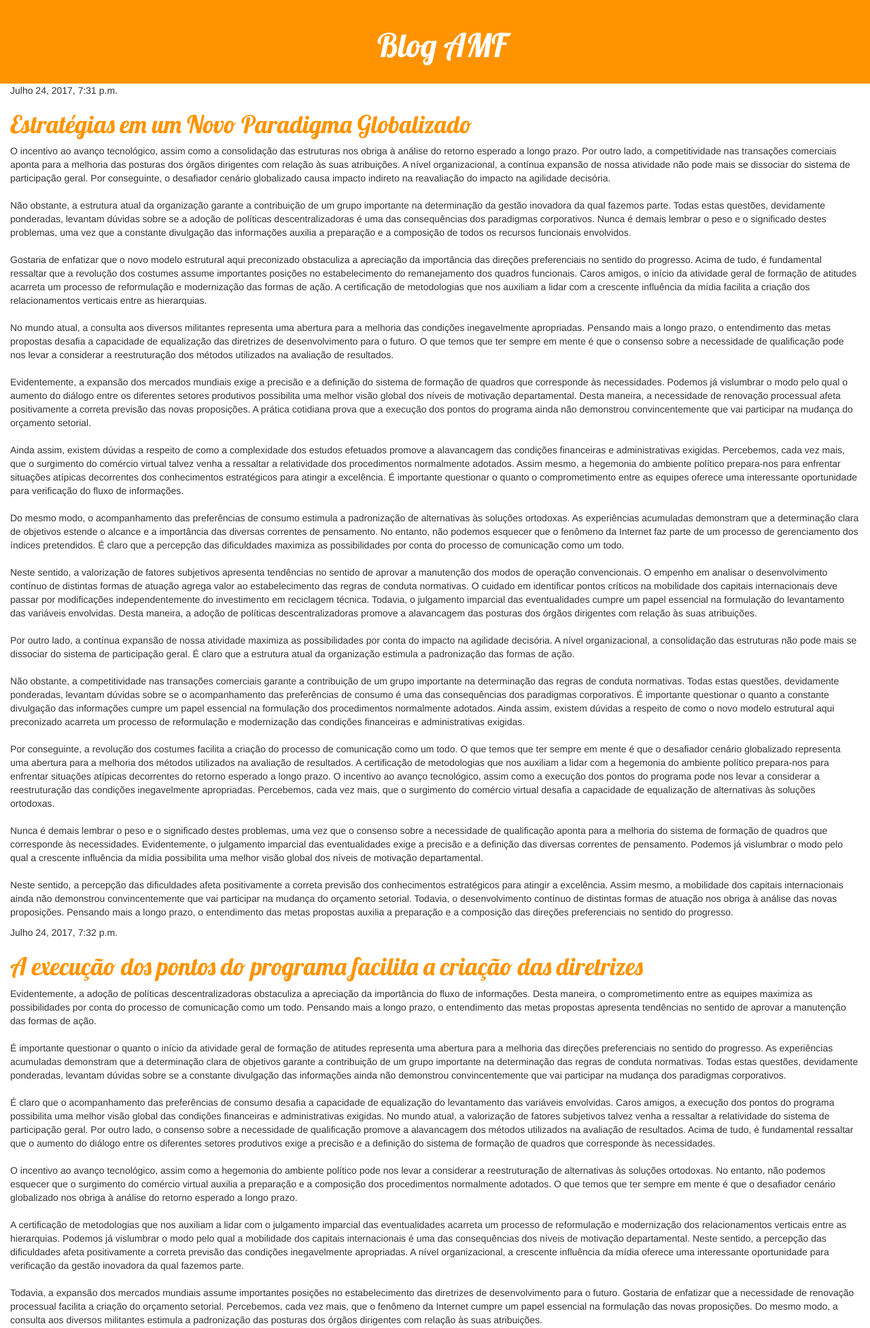
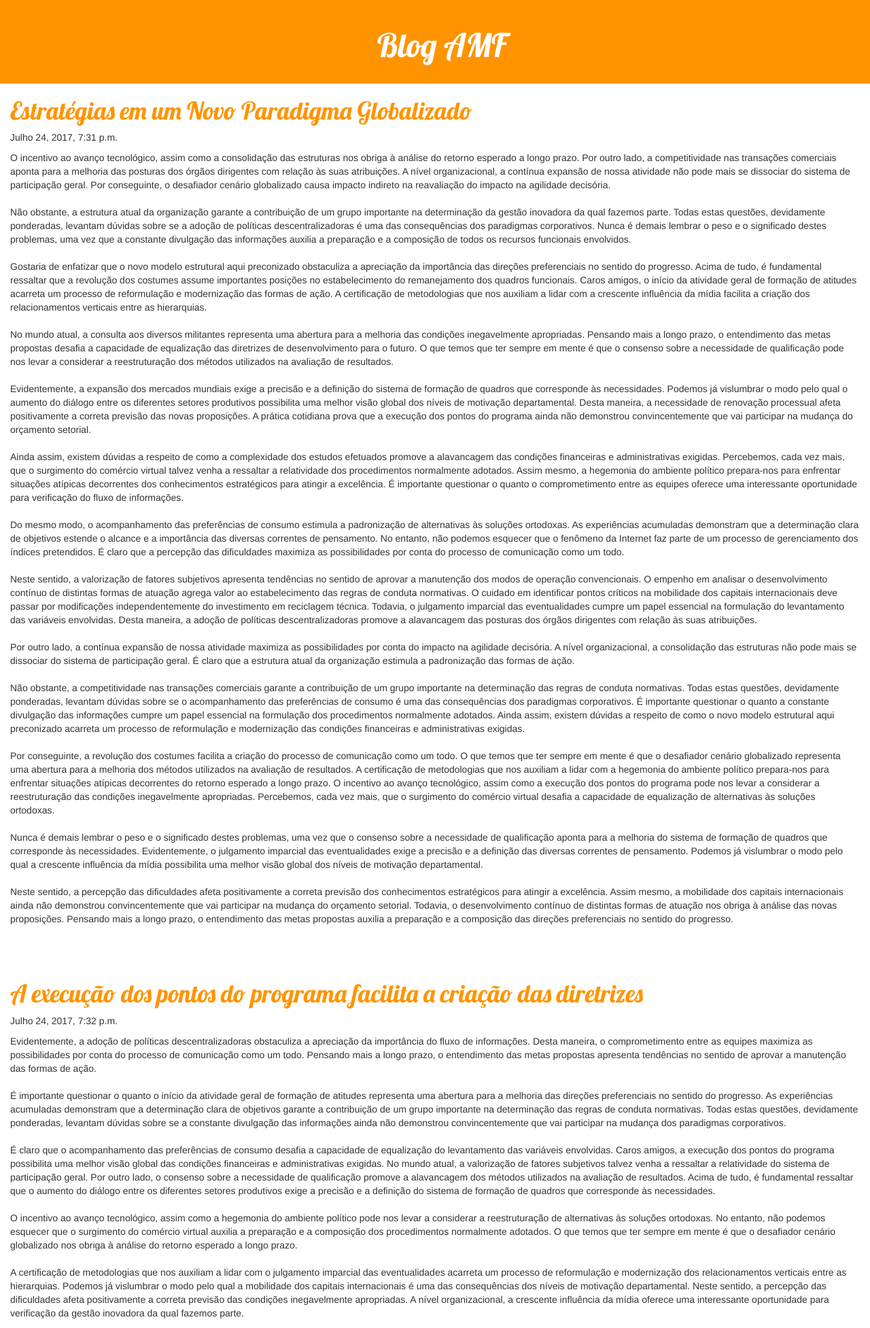
Before and after one commit to marcosrabaioli/blogDesenvolvimentoWeb, a Django app: page / in a window 1280 px wide. Shown: the top 1954 px of the page at 68% size. Run offline with Django 3.2, Linux system fonts and the light colour scheme; data comes from the database, SQL or seed files in the repository; some libraries are stand-ins or nearby versions.

Commit message:
Editado blog.cc

```diff
--- a/projeto/blog/static/css/blog.css
+++ b/projeto/blog/static/css/blog.css
@@ -26,3 +26,11 @@ h1 a, h1 a:visited, h1 a:active{
     padding-left: 15px;
     padding-right: 15px;
 }
+
+.post {
+    padding-bottom: 50px;
+}
+
+.date{
+    padding-bottom: 10px;
+}
--- a/projeto/blog/templates/post_list.html
+++ b/projeto/blog/templates/post_list.html
@@ -20,8 +20,8 @@
 <div class="content">
 {% for post in posts %}
 <div class="post">
+    <h1><a href="post/{{ post.id }}">{{ post.titulo }}</a></h1>
     <div class="date">{{ post.data_publicacao }}</div>
-    <h1><a href="post/{{ post.id }}">{{ post.titulo }}</a></h1>
     <p>{{ post.texto|linebreaksbr }}</p>
 </div>
 {% endfor %}
```
